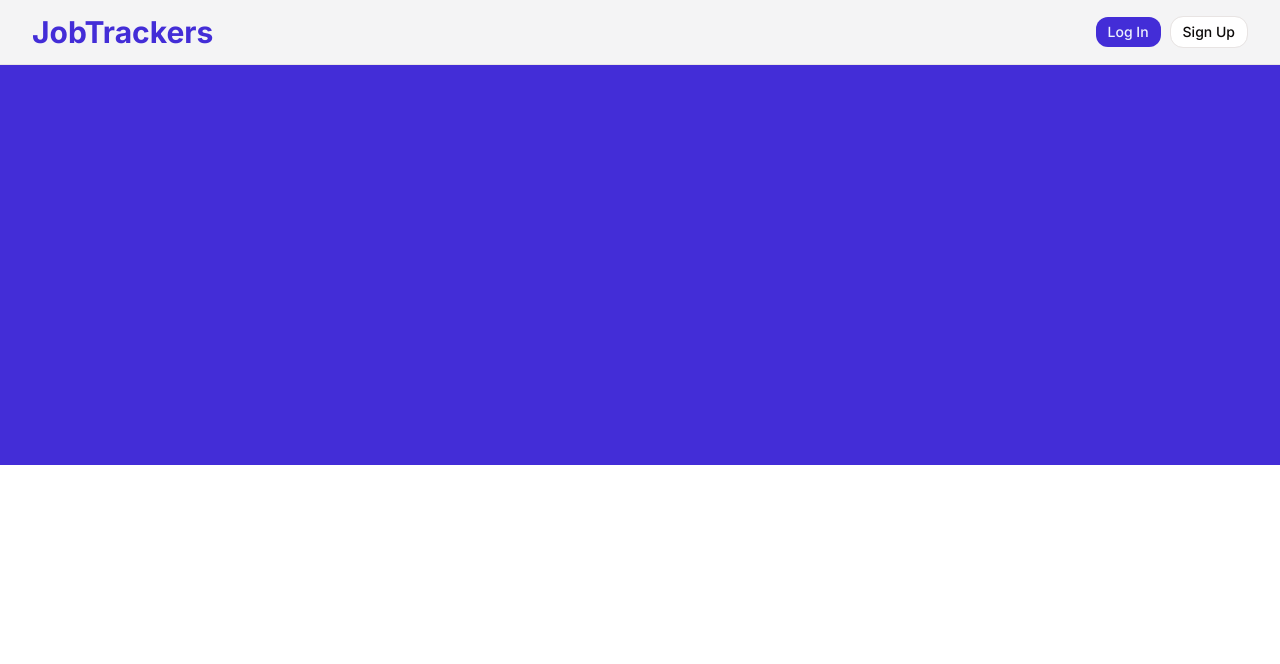
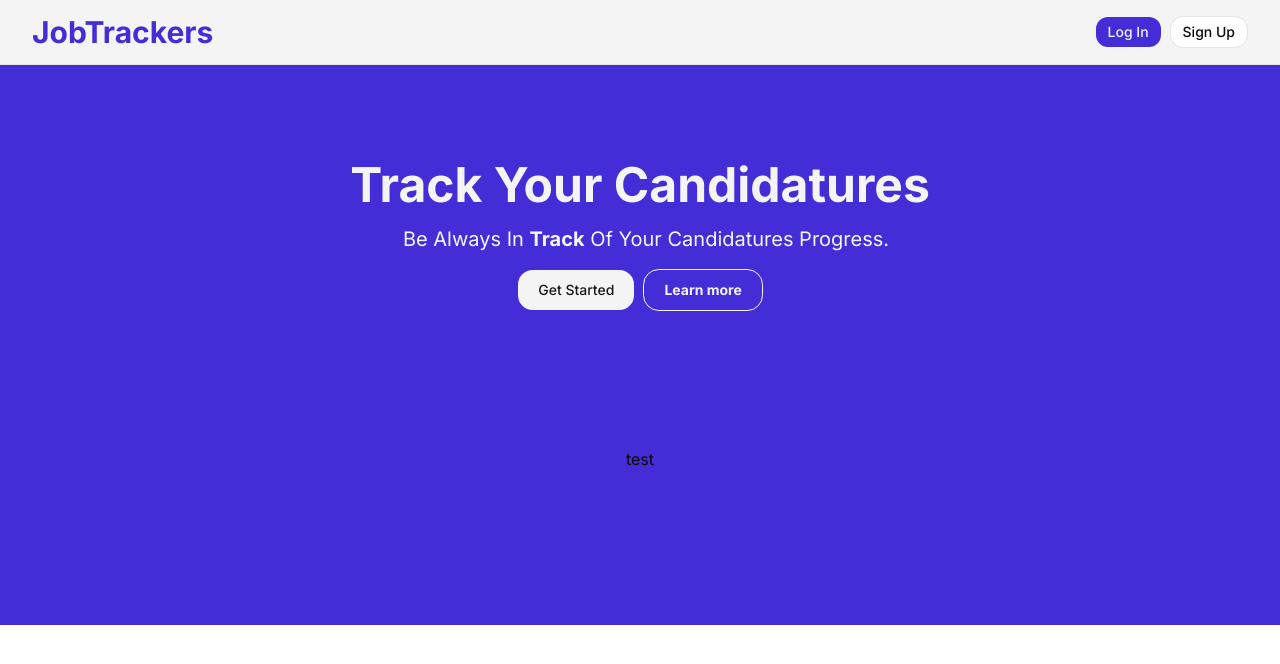
Before and after one commit to taleex/SP_JobTracker, a Next.js app: page / in a window 1280 px wide. Shown: the top 664 px of the page. Built offline with nearby package versions, Linux system fonts and the light colour scheme.

Commit message:
Home page hero section styling

```diff
--- a/src/app/(root)/(marketing)/layout.tsx
+++ b/src/app/(root)/(marketing)/layout.tsx
@@ -6,9 +6,9 @@ export default function HomeLayout({
   children: React.ReactNode;
 }) {
   return (
-    <main>
+    <main className="h-screen">
       <NavBarMarketing />
-      <div className="w-full overflow-y-auto">{children}</div>
+      <div className="w-full h-full overflow-y-auto">{children}</div>
     </main>
   );
 }
--- a/src/app/(root)/(marketing)/page.tsx
+++ b/src/app/(root)/(marketing)/page.tsx
@@ -1,4 +1,4 @@
-import HeroSection from "@/components/marketing/hero-section";
+import HeroSection from "@/components/marketing/hero-section/hero-section";
 
 export const metadata = {
   title: "Home",
@@ -6,8 +6,8 @@ export const metadata = {
 
 export default function Home() {
   return (
-    <main>
+    <>
       <HeroSection />
-    </main>
+    </>
   );
 }
--- a/src/app/globals.css
+++ b/src/app/globals.css
@@ -121,7 +121,7 @@
 /* Marketing Page*/
 
 .nav-bar-marketing {
-  @apply flex w-full justify-between items-center h-10 border-b p-8 bg-secondary;
+  @apply flex w-full justify-between items-center h-10 border-b p-8 bg-secondary sticky;
 }
 
 .nav-bar-marketing-logo {
@@ -133,7 +133,39 @@
 }
 
 .hero-section {
-  @apply flex flex-col w-full h-100 bg-primary;
+  @apply flex flex-col w-full gap-2 items-center h-[70%] p-8 bg-primary;
+}
+
+.hero-section-top-container {
+  @apply flex flex-col gap-4 items-center p-16 h-full w-full;
+}
+
+.hero-section-bottom-container {
+  @apply flex flex-col gap-2 items-center p-16 h-full w-full;
+}
+
+.hero-title {
+  @apply font-bold text-secondary text-5xl capitalize;
+}
+
+.hero-paragraph {
+  @apply font-heading text-secondary text-xl ml-3 capitalize;
+}
+
+.hero-paragraph-span {
+  @apply font-bold text-shadow-primary-foreground;
+}
+
+.hero-buttons {
+  @apply flex gap-2;
+}
+
+.hero-button-getstarted {
+  @apply p-5 rounded-3xl;
+}
+
+.hero-button-learnmore {
+  @apply p-5 rounded-3xl bg-transparent text-secondary border border-secondary font-bold hover:bg-secondary hover:text-primary;
 }
 
 /* Auth page */
--- a/src/components/marketing/hero-section.tsx
+++ /dev/null
@@ -1,3 +0,0 @@
-export default function HeroSection() {
-  return <section className="hero-section"></section>;
-}
--- /dev/null
+++ b/src/components/marketing/hero-section/hero-section.tsx
@@ -0,0 +1,25 @@
+import { Button } from "@/components/ui/button";
+import { cn } from "@/lib/utils";
+
+export default function HeroSection() {
+  return (
+    <section className="hero-section">
+      <div className="hero-section-top-container">
+        <h1 className="hero-title">Track your candidatures</h1>
+        <p className="hero-paragraph">
+          be always in <span className="hero-paragraph-span">Track</span> of
+          your candidatures progress.
+        </p>
+        <div className="hero-buttons">
+          <Button className={cn("hero-button-getstarted")} variant="secondary">
+            Get Started
+          </Button>
+          <Button className={cn("hero-button-learnmore")} variant="outline">
+            Learn more
+          </Button>
+        </div>
+      </div>
+      <div className="hero-section-bottom-container">test</div>
+    </section>
+  );
+}
```
